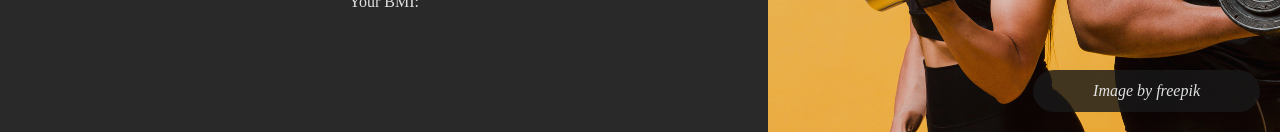
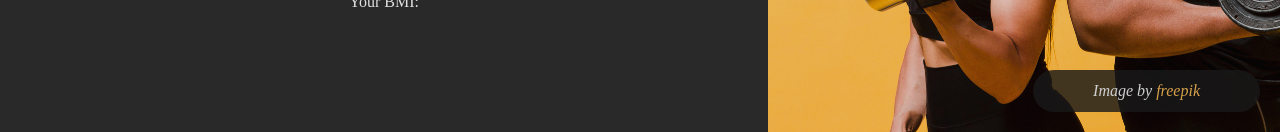
Before and after one commit to chengivan2/bmi-calculator, a Next.js app: page / in a window 1280 px wide. Shown: the part 668-800 px from the top of the page. Built offline with nearby package versions, Linux system fonts and the light colour scheme; a web font is replaced by a local one.

Commit message:
Added more styling

```diff
--- a/src/app/components/HeroSection/Hero.jsx
+++ b/src/app/components/HeroSection/Hero.jsx
@@ -17,7 +17,7 @@ export const Hero = () => {
           href="https://www.freepik.com/free-photo/posing-athletes-holding-weights_6412611.htm#from_view=detail_alsolike"
           target="_blank"
         >
-          Image by freepik
+          Image by <span className="span-text">freepik</span>
         </Link>
       </div>
     </section>
--- a/src/app/componentsstsyles/HeroSection/Hero.css
+++ b/src/app/componentsstsyles/HeroSection/Hero.css
@@ -21,11 +21,14 @@
     align-items: flex-end;
     background-color: rgba(0, 0, 0);
     opacity: .9;
-    color: #f5f5f5;
     padding: 20px;
     background-image: url('../../../../public/bmi-calc-main-image.jpg');
     min-height: 100%;
     min-width: 40%;
+}
+
+.span-text {
+    color: hsl(37, 78%, 61%);
 }
 
 .bmi-calc-main-hero-section-two a {
--- a/src/app/componentsstsyles/calculator/Calculator.css
+++ b/src/app/componentsstsyles/calculator/Calculator.css
@@ -58,6 +58,11 @@ input[type="number"]::-webkit-inner-spin-button {
   font-size: 24px;
 }
 
+.bmi-calculator-component label select option {
+  background-color: hsl(0, 0%, 24%);
+  color: hsl(0, 0%, 100%);
+}
+
 .bmi-value {
   text-align: center;
 }
```
